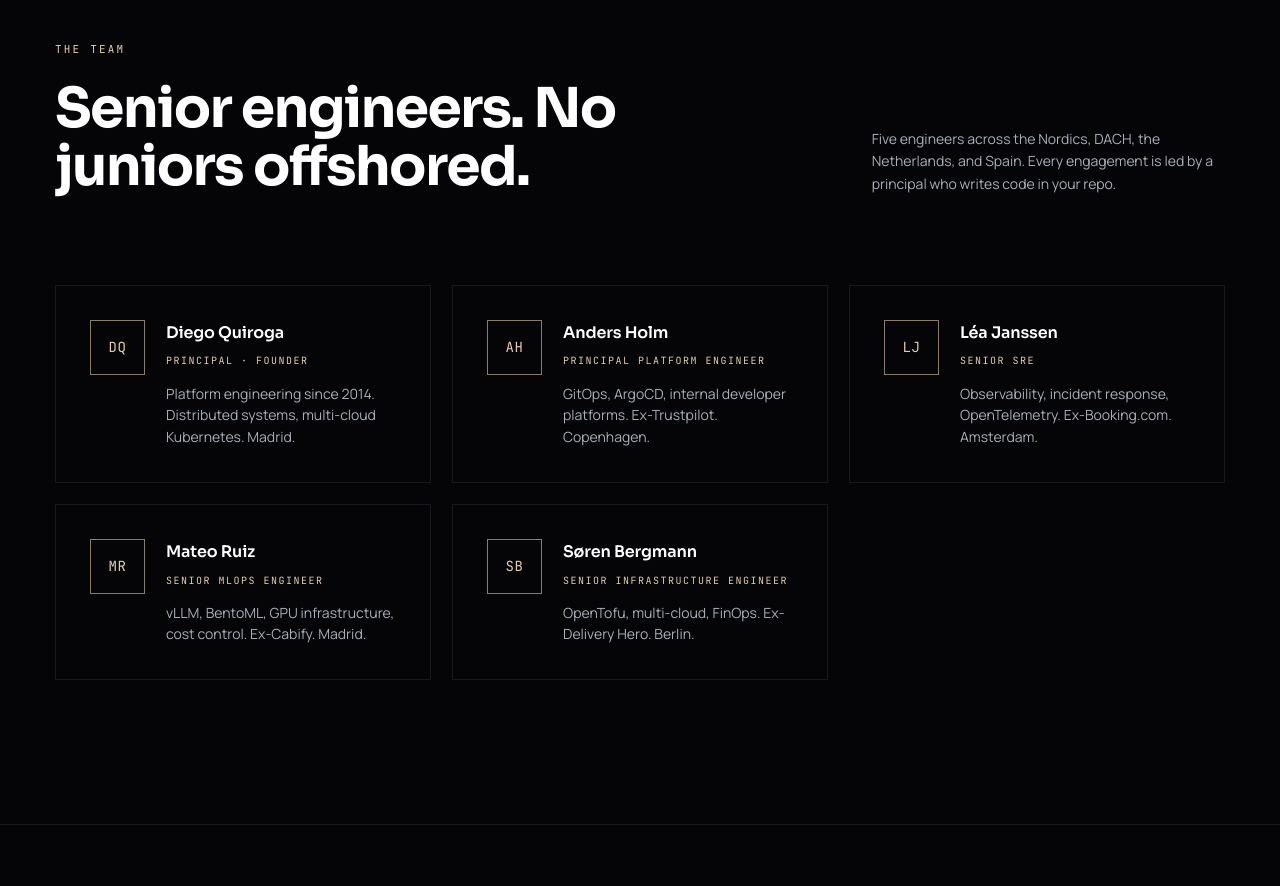
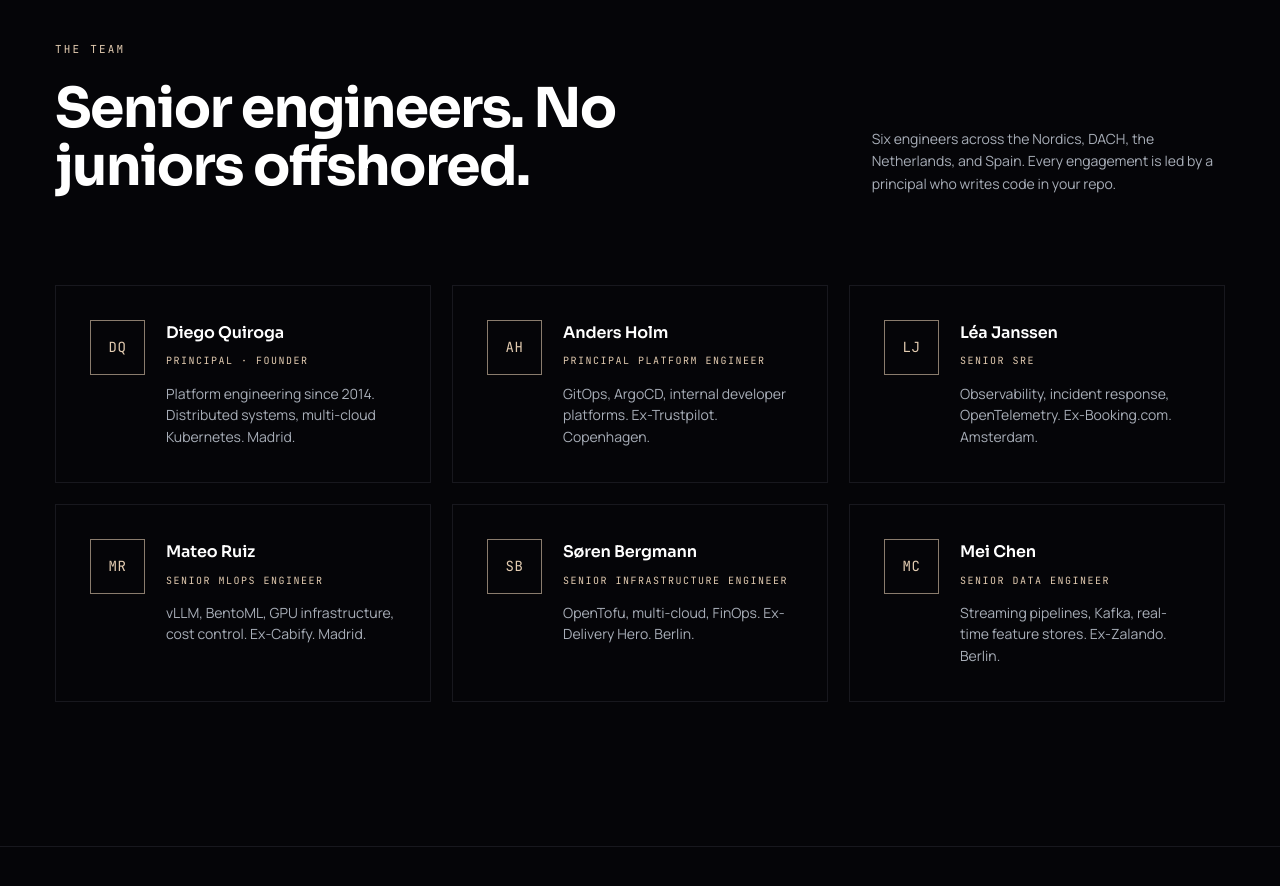
Before and after one commit to diiegg/digitalsourcery.ai, a Next.js app: page /about in a window 1280 px wide. Shown: the part 1800-2686 px from the top of the page. Built offline with nearby package versions, Linux system fonts and the light colour scheme.

Commit message:
feat(about): add Mei Chen — senior data engineer (streaming + Kafka, Berlin)

```diff
--- a/src/app/(marketing)/about/AboutContent.tsx
+++ b/src/app/(marketing)/about/AboutContent.tsx
@@ -64,6 +64,12 @@ const team = [
     name: "Søren Bergmann",
     role: "Senior Infrastructure Engineer",
     bg: "OpenTofu, multi-cloud, FinOps. Ex-Delivery Hero. Berlin.",
+  },
+  {
+    initials: "MC",
+    name: "Mei Chen",
+    role: "Senior Data Engineer",
+    bg: "Streaming pipelines, Kafka, real-time feature stores. Ex-Zalando. Berlin.",
   },
 ];
 
@@ -189,7 +195,7 @@ export default function AboutContent() {
             </div>
             <div className="md:col-span-4 md:col-start-9 md:self-end">
               <p className="text-ds-text-secondary" style={{ fontSize: "var(--text-fib-sm)", lineHeight: 1.618 }}>
-                Five engineers across the Nordics, DACH, the Netherlands, and Spain. Every engagement is led by a principal who writes code in your repo.
+                Six engineers across the Nordics, DACH, the Netherlands, and Spain. Every engagement is led by a principal who writes code in your repo.
               </p>
             </div>
           </div>
```
